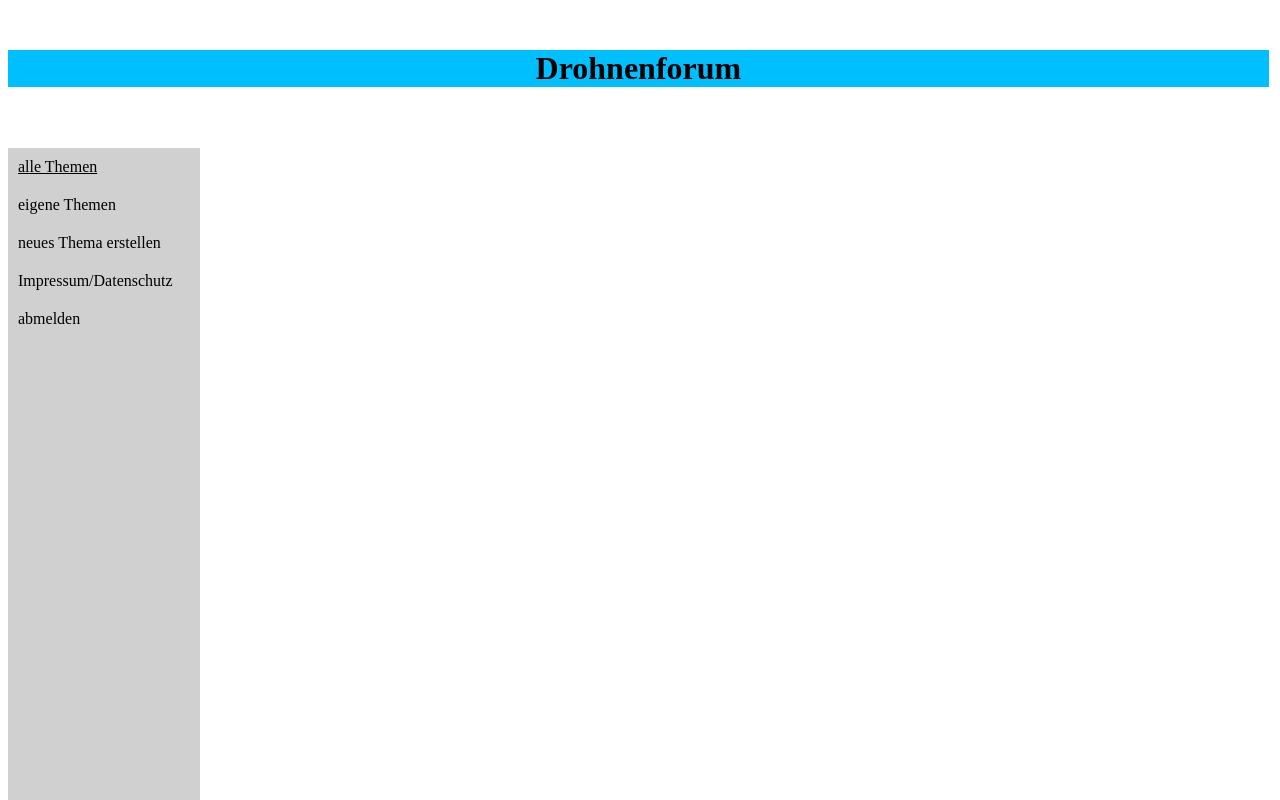
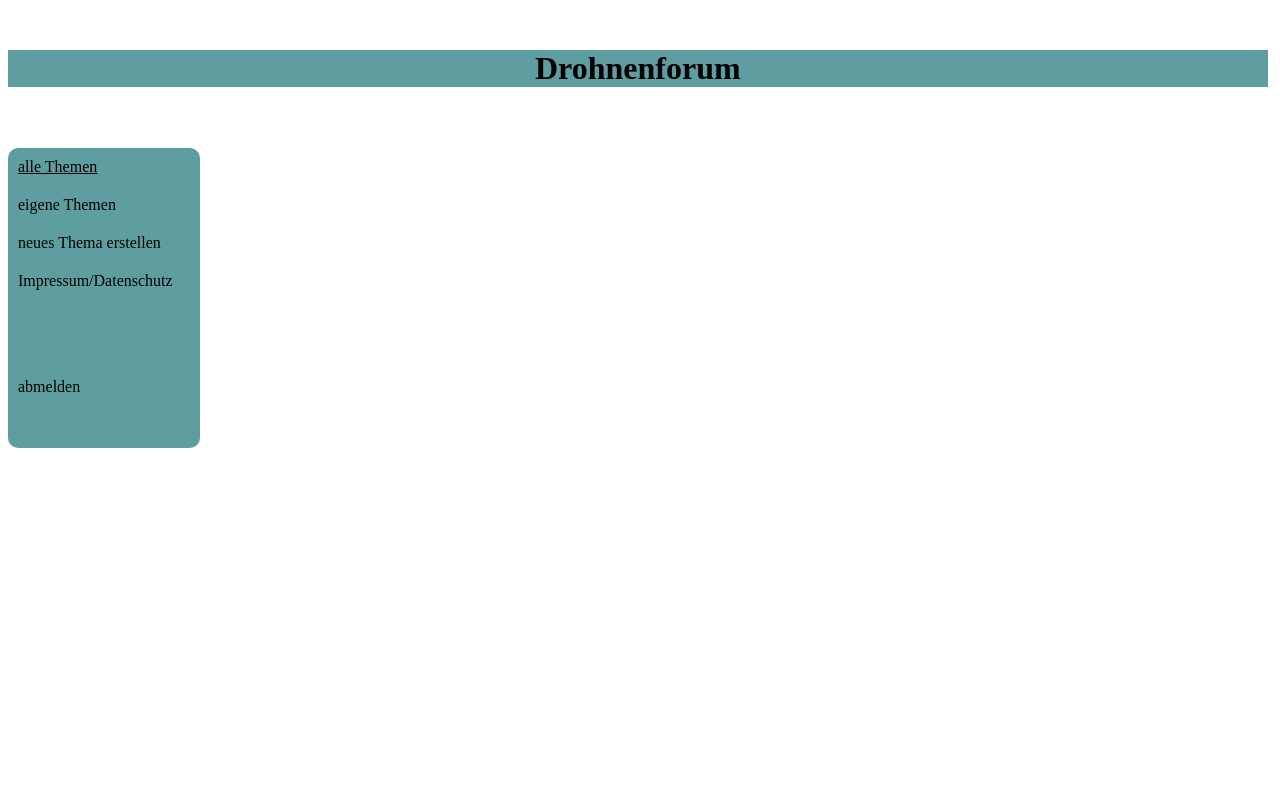
Before and after one commit to Kevin2471/Drohnen-js, a plain HTML site: page client/Hauptseite.html in a window 1280 px wide. Drawn offline with Linux system fonts and the light colour scheme; no server answers.

Commit message:
design anpassung

```diff
--- a/client/Hauptseite.html
+++ b/client/Hauptseite.html
@@ -31,6 +31,7 @@
     <li>
         <a href="Impressum.html">Impressum/Datenschutz</a>
     </li>
+    <li><p><br><br></p></li>
     <li>
         <a href="Anmelden.html?abmelden" onclick="abmelden()">abmelden</a>
     </li>
--- a/client/Style.css
+++ b/client/Style.css
@@ -1,12 +1,15 @@
+body {
+    background-color: white;
+}
 .Überschrift {
-    background-color: deepskyblue;
+    background-color: cadetblue;
     margin-bottom: 50px;
     margin-top: 50px;
 }
 
 .header {
     position: fixed;
-    width: 98.5%;
+    width: 98.4%;
     height: 150px;
     top: 0px;
     background-color: white;
@@ -30,10 +33,11 @@ ul {
     padding: 0;
     width: 15%;
     position: fixed;
-    height: 100%;
+    height: 300px;
     margin-top: 140px;
     overflow: auto;
-    background-color: #D0D0D0;
+    background-color: cadetblue;
+    border-radius: 10px;
 }
 
 .formular {
@@ -50,7 +54,7 @@ li a {
 }
 
 li a:hover {
-    background-color: #777;
+    background-color: slategrey;
     color: white;
 }
 
@@ -78,9 +82,11 @@ li a.aktiv {
 
 .themen {
     border: 1px solid black;
+    border-radius: 10px;
     padding-bottom: 10px;
     padding-top: 10px;
     margin-bottom: 10px;
+    background-color: whitesmoke;
 }
 
 .black {
```
Also changed, not shown: client/Impressum.html (line endings or trailing spaces).
